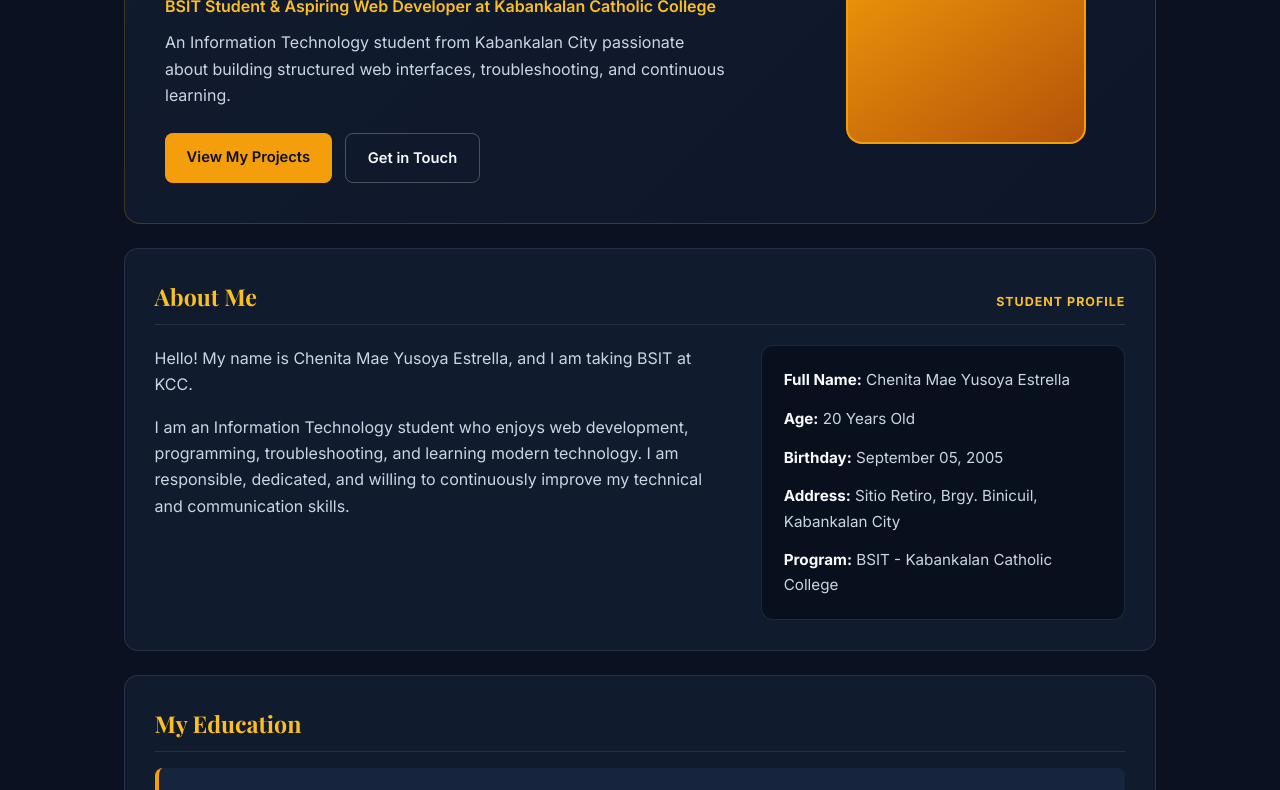
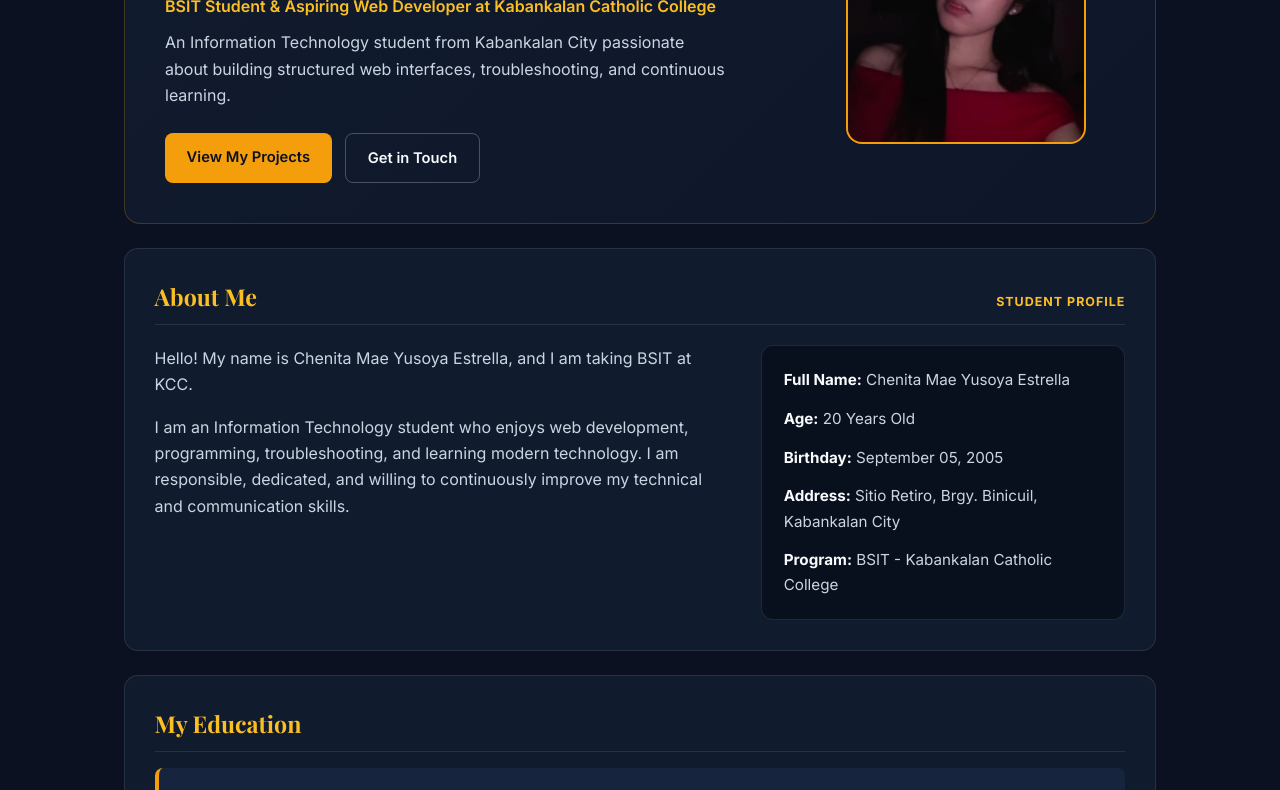
Before and after one commit to cyusoyaestrella-bot/Project_2, a plain HTML site: page index.html in a window 1280 px wide. Shown: the part 260-1050 px from the top of the page. Drawn offline with nearby package versions, Linux system fonts and the light colour scheme.

Commit message:
Update profile website

```diff
--- a/index.html
+++ b/index.html
@@ -40,7 +40,7 @@
             </div>
 
             <div class="hero-photo-wrap">
-                <img src="assests/profile.jpg" alt="Chenita Mae Yusoya Estrella" class="hero-photo">
+                <img src="assets/profile.jpg" alt="Chenita Mae Yusoya Estrella" class="hero-photo">
             </div>
         </div>
     </header>
```
